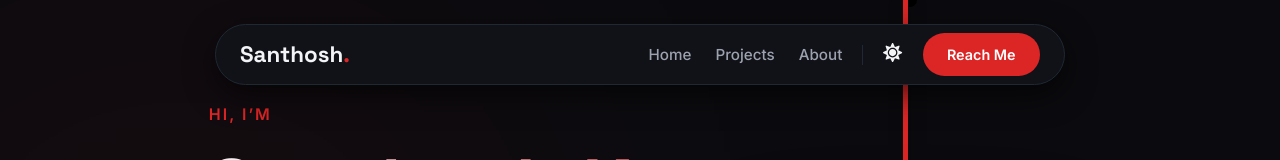
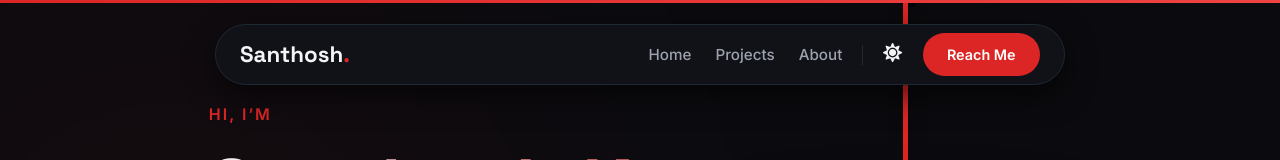
Before and after one commit to Santhosh-Kumar-2004/santhosh.dev-portfolio-site, a React (Vite) app: page / in a window 1280 px wide. Shown: the top 160 px of the page. Built offline with nearby package versions, Linux system fonts and the light colour scheme.

Commit message:
Updated the progress bar

```diff
--- a/src/App.jsx
+++ b/src/App.jsx
@@ -1,6 +1,7 @@
 import Navbar from "./components/Navbar";
 import Hero from "./components/Hero";
 import DraggableID from "./components/DraggableID";
+import ScrollProgress from "./components/ScrollProgress";
 // import About from "./components/About";
 // import Skills from "./components/Skills";
 // import Projects from "./components/Projects";
@@ -10,6 +11,7 @@ function App() {
   return (
     <>
       <DraggableID />
+      <ScrollProgress />
       <Navbar />
       <Hero />
       {/* <About /> */}
--- a/src/components/ScrollProgress.jsx
+++ b/src/components/ScrollProgress.jsx
@@ -1,14 +1,22 @@
 // eslint-disable-next-line no-unused-vars
-import { motion, useScroll } from "framer-motion";
+import { motion, useScroll, useSpring } from "framer-motion";
 import "../styles/ScrollProgress.css";
 
 export default function ScrollProgress() {
   const { scrollYProgress } = useScroll();
 
+  // This makes the scroll movement smooth rather than robotic
+  const scaleX = useSpring(scrollYProgress, {
+    stiffness: 100,
+    damping: 30,
+    restDelta: 0.001
+  });
+
   return (
-    <motion.div
-      className="scroll-progress-bar"
-      style={{ scaleX: scrollYProgress }}
-    />
+    <>
+      <motion.div className="scroll-progress-bar" style={{ scaleX }} />
+      {/* A secondary faint glow layer for extra "pop" */}
+      <motion.div className="scroll-progress-glow" style={{ scaleX }} />
+    </>
   );
 }
```
